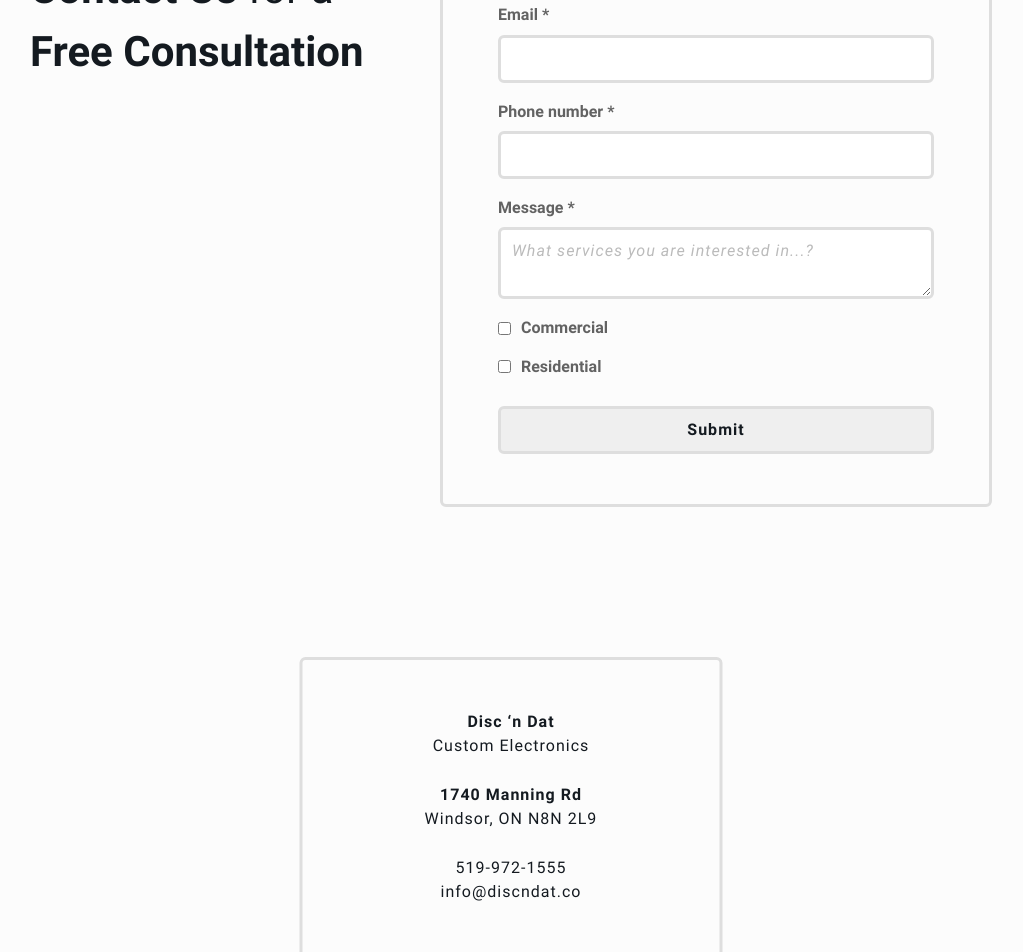
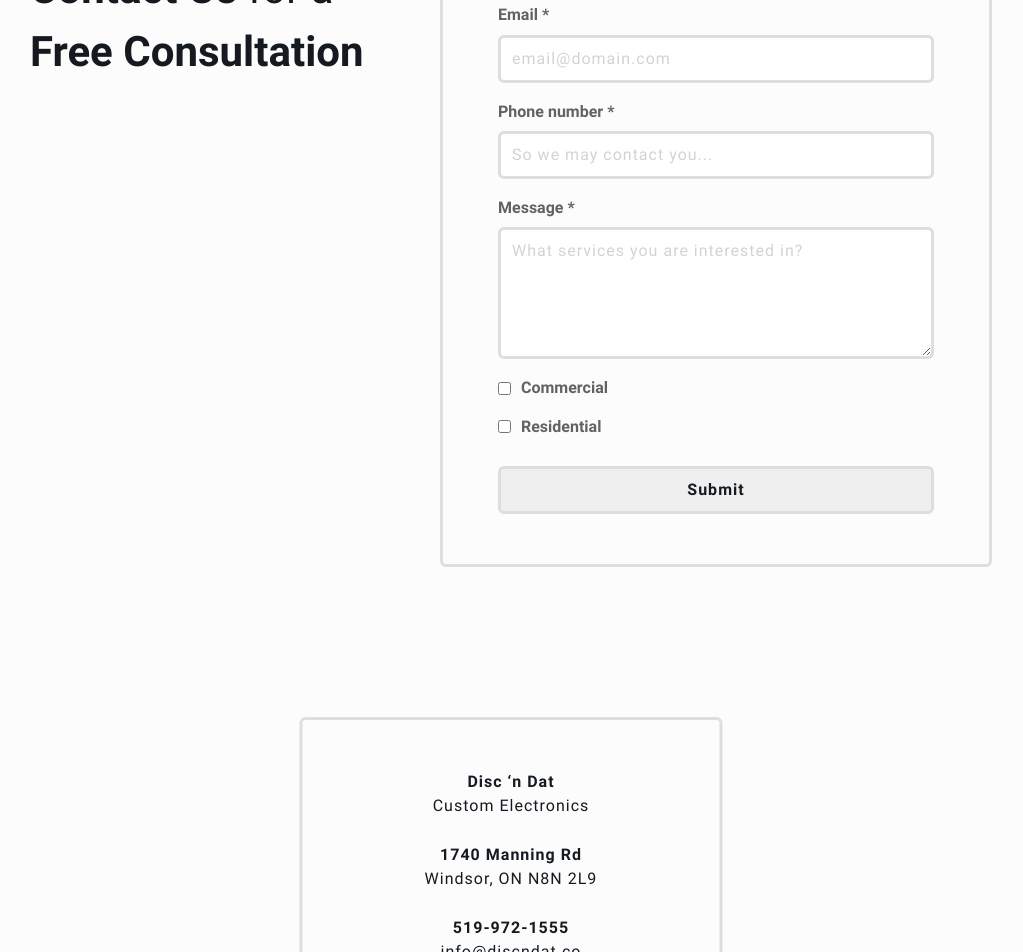
Before and after one commit to tr1s/discndat, a Next.js app: page /brands in a window 1280 px wide. Shown: the part 1280-2232 px from the top of the page, without its empty margins (129-1152 px from the left). Built offline with nearby package versions, Linux system fonts and the light colour scheme; a web font is replaced by a local one.

Commit message:
just about there 🌱🌿

```diff
--- a/src/components/form.js
+++ b/src/components/form.js
@@ -16,17 +16,17 @@ export default function Form() {
 
       <label htmlFor="name">
         Name *
-        <input type="text" name="name" id="name" required />
+        <input type="text" name="name" id="name" placeholder="John Doe" required />
       </label>
 
       <label htmlFor="email">
         Email *
-        <input type="text" name="email" id="email" required />
+        <input type="text" name="email" id="email" placeholder="email@domain.com" required />
       </label>
 
       <label htmlFor="phone">
         Phone number *
-        <input type="tel" name="phone" id="phone" required />
+        <input type="tel" name="phone" id="phone" placeholder="So we may contact you..." required />
       </label>
 
       <label htmlFor="message" className={styles.message}>
@@ -35,7 +35,7 @@ export default function Form() {
           type="textarea"
           name="number"
           id="number"
-          placeholder="What services you are interested in...?"
+          placeholder="What services you are interested in?"
           required
         />
       </label>
--- a/src/components/form.module.scss
+++ b/src/components/form.module.scss
@@ -34,6 +34,7 @@
     color: var(--grey-dark);
   }
   label.checkbox {
+    cursor: pointer;
     flex-direction: row-reverse;
     justify-content: flex-end;
     align-items: center;
@@ -45,6 +46,7 @@
   textarea {
     min-width: 100%;
     max-width: 100%;
+    min-height: 132px;
   }
   input,
   textarea {
@@ -64,11 +66,13 @@
       transition: 0.1s all ease;
       border: 3px solid var(--secondary);
       outline: none;
+      &::placeholder {
+        color: var(--grey-dark);
+      }
     }
     &::placeholder {
       font-weight: 400;
-      font-style: italic;
-      color: var(--grey-light);
+      color: lighten(lightgrey, 0);
     }
   }
   input[type='submit'] {
--- a/src/components/helmet.js
+++ b/src/components/helmet.js
@@ -1,8 +1,7 @@
 import Head from 'next/head';
 
-const Helmet = ({ title, description, image, imageDescription }) => {
-  const siteName = 'Nightizm';
-  const twitterHandle = '@nightizm';
+const Helmet = ({ title, description, image, imageDescription, url }) => {
+  const siteName = "Disc 'n Dat Custom Electronics";
 
   return (
     <Head>
@@ -12,24 +11,30 @@ const Helmet = ({ title, description, image, imageDescription }) => {
       <meta name="description" content={description} />
 
       {/* Open Graph */}
-      {/* <meta property="og:url" content={{`https://nightizm.com/${url}`} key="ogurl" /> */}
+      <meta property="og:url" content={`https://discndat.co/${url}`} key="ogurl" />
       <meta
         property="og:image"
         content={image ? image : 'https://i.imgur.com/CMlpCzE.jpg'}
         key="ogimage"
       />
-      <meta property="og:image:alt" content="Sailor Moon holding a floppy disc." />
+      <meta
+        property="og:image:alt"
+        content={imageDescription ? imageDescription : "Disc 'n Dat logo."}
+      />
       <meta property="og:site_name" content={siteName} key="ogsitename" />
       <meta property="og:title" content={title ? title : siteName} key="ogtitle" />
       <meta
         property="og:description"
-        content={description ? description : 'Seize the Night'}
+        content={
+          description
+            ? description
+            : 'Audio Video System Installation and Solution: Disc N Dat provides top quality home electronics & other a/v equipments from best manufacturers. Call (519) 972-1555.'
+        }
         key="ogdesc"
       />
 
       {/* Twitter */}
       <meta name="twitter:card" content="summary" key="twcard" />
-      <meta name="twitter:creator" content={twitterHandle} key="twhandle" />
     </Head>
   );
 };
--- a/src/components/location.js
+++ b/src/components/location.js
@@ -18,11 +18,19 @@ export default function Location() {
             <p>Custom Electronics</p>
           </div>
           <div className={styles.locationInfo}>
-            <p>1740 Manning Rd</p>
-            <p>Windsor, ON N8N 2L9</p>
+            <a
+              href="https://www.google.com/maps/place/Disc+'N+Dat+Custom+Electronics/@42.3038963,-82.871485,17z/data=!3m1!4b1!4m5!3m4!1s0x883b2c6cadcbb7e7:0x3efd83593ddfd15e!8m2!3d42.3038963!4d-82.8692963"
+              target="_blank"
+              rel="noopener noreferrer"
+            >
+              <p>1740 Manning Rd</p>
+              <p>Windsor, ON N8N 2L9</p>
+            </a>
           </div>
           <div className={styles.locationInfo}>
-            <a href="tel:519-972-1555">519-972-1555</a>
+            <a href="tel:519-972-1555" className="bold">
+              519-972-1555
+            </a>
             <a href="mailto:info@discndat.co">info@discndat.co</a>
           </div>
           <img src="/disc.svg" alt="" />
--- a/src/components/location.module.scss
+++ b/src/components/location.module.scss
@@ -47,6 +47,18 @@
     .locationInfo:not(:last-child) {
       margin-bottom: 2.5rem;
     }
+    .locationInfo a {
+      &:hover,
+      &:focus {
+        color: var(--secondary);
+      }
+    }
+    .locationInfo a p {
+      &:hover,
+      &:focus {
+        color: var(--secondary);
+      }
+    }
     .locationInfo p:first-child {
       font-weight: 700;
     }
--- a/src/pages/brands.js
+++ b/src/pages/brands.js
@@ -1,4 +1,4 @@
-import Head from 'next/head'; // !!!!!!!!!!!!!!!!!!!!!!!!!!!!!!!!!!!!
+import Helmet from '../components/helmet';
 import Layout from '../components/layout';
 import Contact from '../components/contact';
 import Location from '../components/location';
@@ -7,6 +7,8 @@ import styles from './brands.module.scss';
 
 export default function Brands() {
   return (
+    <>
+      <Helmet url="brands" />
       <Layout>
         <section className={styles.main}>
           <div className="inner-wrapper">
@@ -59,5 +61,6 @@ export default function Brands() {
           <Location />
         </section>
       </Layout>
+    </>
   );
 }
```
Also changed, not shown: src/pages/index.js (+8 -5 lines). Lines whose indentation alone changed are shown as unchanged.
